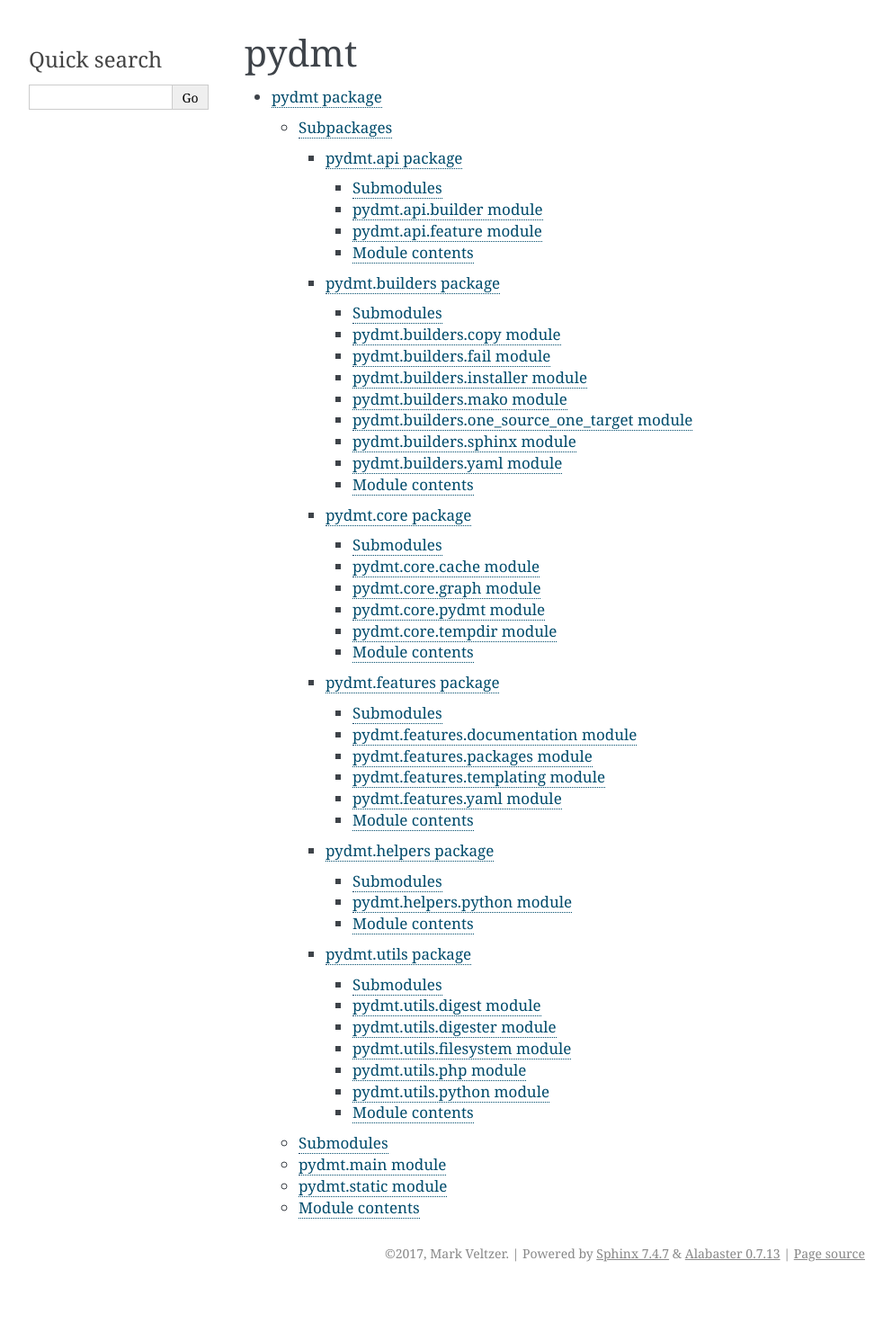
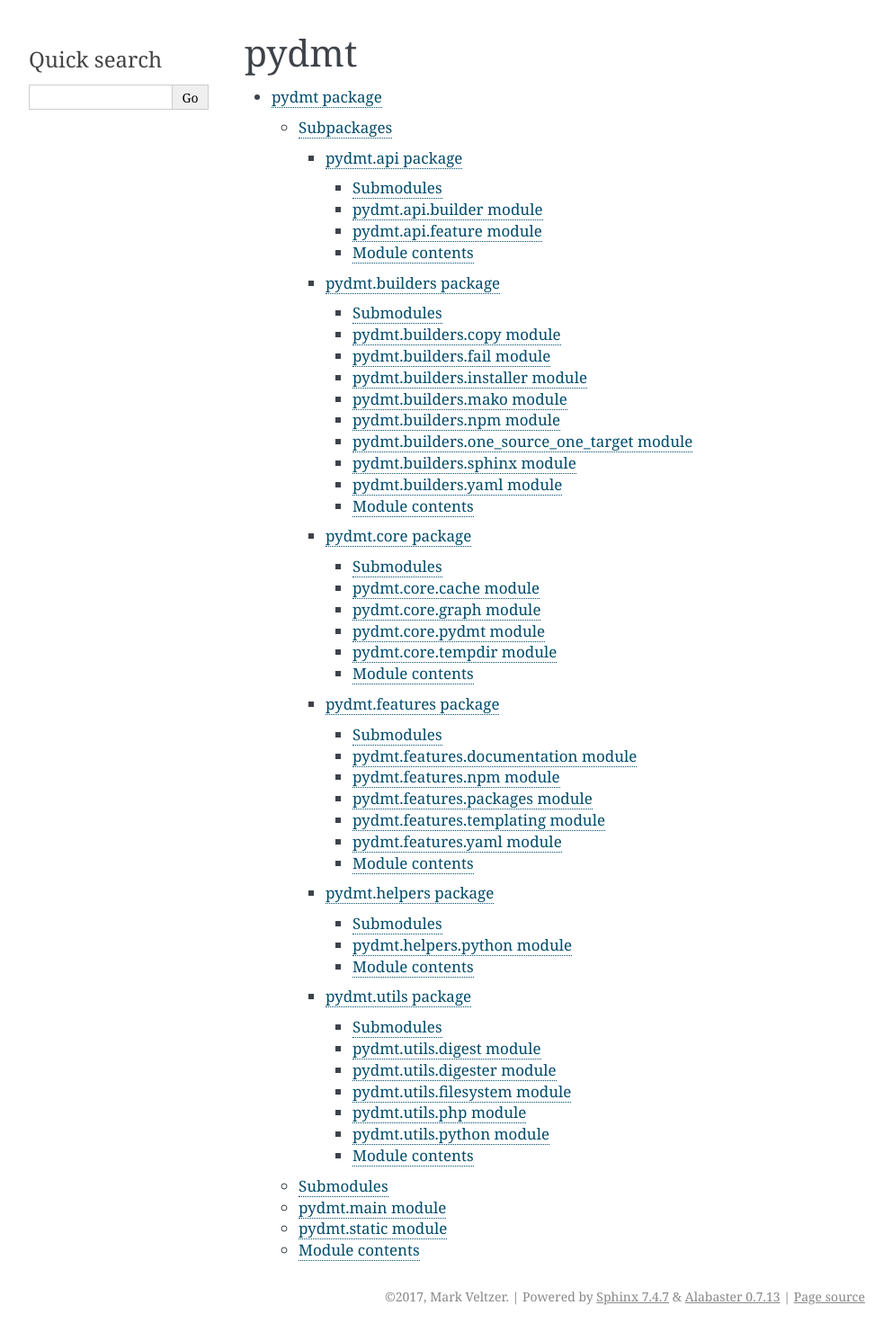
Before and after one commit to veltzer/pydmt, a Sphinx documentation site: the page built from sphinx/modules.rst, in a window 1280 px wide. Shown: the whole page at 90% size, without its empty margins (148-1140 px from the left). Built offline with Sphinx 7.4.7, drawn with Linux system fonts in a browser that asks for light colours; before the commit the page ends 1433 px from its top, so only the background shows below that.

```diff
--- a/README.rst
+++ b/README.rst
@@ -12,4 +12,4 @@ project website: https://veltzer.github.io/pydmt
 
 author: Mark Veltzer
 
-version: 0.0.99
+version: 0.1.0
--- a/config/version.py
+++ b/config/version.py
@@ -1,2 +1,2 @@
-version = (0, 0, 99)
+version = (0, 1, 00)
 version_str = ".".join(str(x) for x in version)
--- a/setup.py
+++ b/setup.py
@@ -9,7 +9,7 @@ def get_readme():
 setuptools.setup(
     # the first three fields are a must according to the documentation
     name="pydmt",
-    version="0.0.99",
+    version="0.1.0",
     packages=[
         'pydmt',
         'pydmt.api',
--- a/sphinx/pydmt.builders.rst
+++ b/sphinx/pydmt.builders.rst
@@ -36,6 +36,14 @@ pydmt.builders.mako module
    :undoc-members:
    :show-inheritance:
 
+pydmt.builders.npm module
+-------------------------
+
+.. automodule:: pydmt.builders.npm
+   :members:
+   :undoc-members:
+   :show-inheritance:
+
 pydmt.builders.one\_source\_one\_target module
 ----------------------------------------------
 
--- a/sphinx/pydmt.features.rst
+++ b/sphinx/pydmt.features.rst
@@ -8,6 +8,14 @@ pydmt.features.documentation module
 -----------------------------------
 
 .. automodule:: pydmt.features.documentation
+   :members:
+   :undoc-members:
+   :show-inheritance:
+
+pydmt.features.npm module
+-------------------------
+
+.. automodule:: pydmt.features.npm
    :members:
    :undoc-members:
    :show-inheritance:
```
Also changed, not shown: 1 other file.
